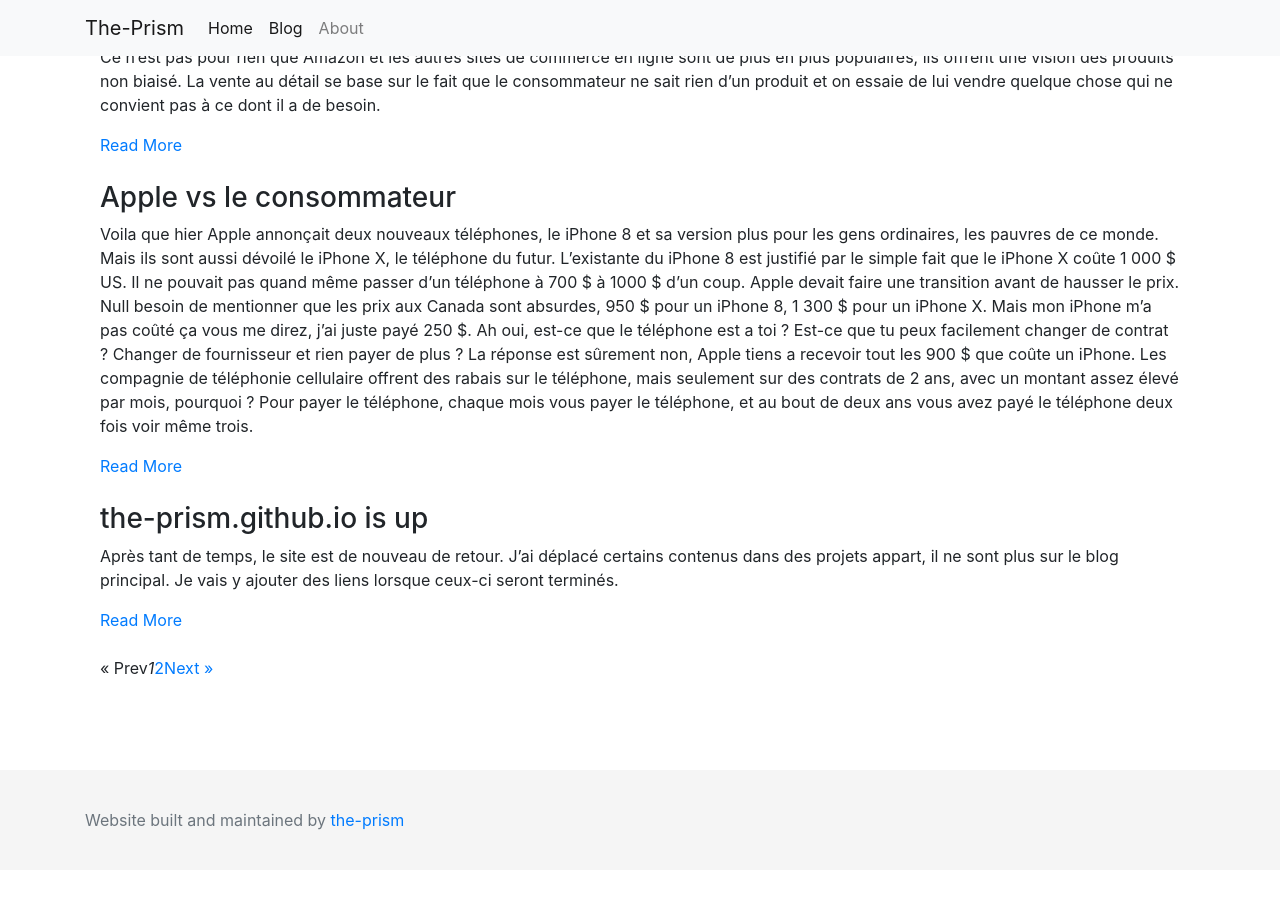
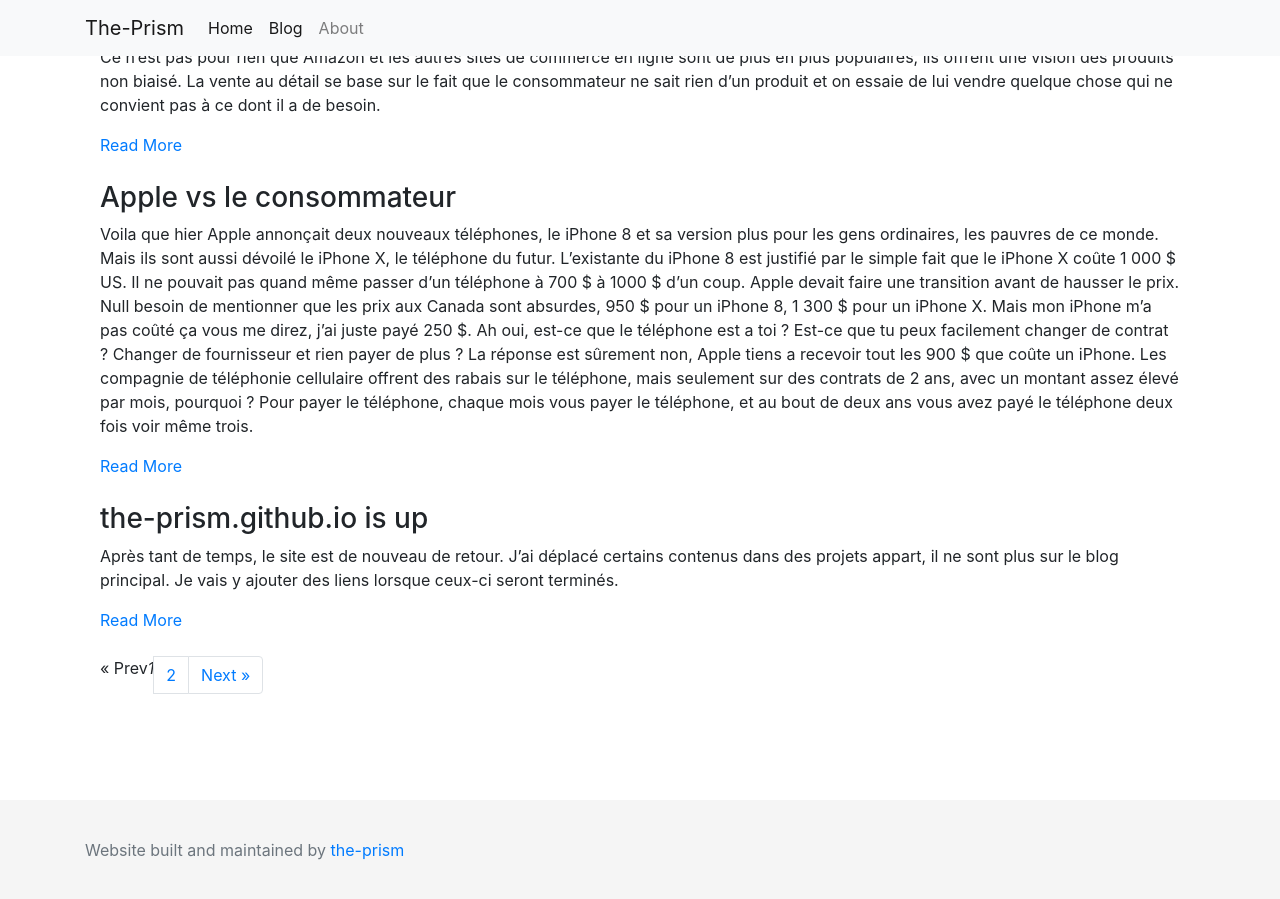
Before and after one commit to the-prism/website, a Jekyll site: the page built from index.html, in a window 1280 px wide and 900 px high, scrolled down 1111 px. Built offline with Jekyll 4.4.1, drawn with Linux system fonts in a browser that asks for light colours; the list of posts is cut into pages by our own code; before the commit the page ends 1981 px from its top, so only the background shows below that.

Commit message:
Update pagination ?

```diff
--- a/index.html
+++ b/index.html
@@ -7,6 +7,8 @@
 <div class="header200px" style="background-image: url(/website/images/head.jpg);">
 &nbsp;
 </div>
+
+{% unless paginator.previous_page %}
 
 <h2 id="projets">Projets</h2>
 
@@ -38,6 +40,8 @@
 
 <p>Vous trouverez plusieurs de mes projets sur ma page personnelle github ainsi que quelques articles sur mon blog.</p>
 
+{% endunless %}
+
 <h2>Blog</h2>
 
 <div class="posts">
@@ -56,27 +60,27 @@
 </div>
 
 {% if paginator.total_pages > 1 %}
-<div class="pagination">
+<ul class="pagination">
   {% if paginator.previous_page %}
-    <a href="{{ paginator.previous_page_path | prepend: site.baseurl | replace: '//', '/' }}">&laquo; Prev</a>
+    <li class="page-item"><a class="page-link" href="{{ paginator.previous_page_path | prepend: site.baseurl | replace: '//', '/' }}">&laquo; Previous</a></li>
   {% else %}
-    <span>&laquo; Prev</span>
+    <li class="page-item"><span>&laquo; Prev</span></li>
   {% endif %}
 
   {% for page in (1..paginator.total_pages) %}
     {% if page == paginator.page %}
-      <em>{{ page }}</em>
+      <li class="page-item"><em>{{ page }}</em></li>
     {% elsif page == 1 %}
-      <a href="{{ paginator.previous_page_path | prepend: site.baseurl | replace: '//', '/' }}">{{ page }}</a>
+      <li class="page-item"><a class="page-link" href="{{ paginator.previous_page_path | prepend: site.baseurl | replace: '//', '/' }}">{{ page }}</a></li>
     {% else %}
-      <a href="{{ site.paginate_path | prepend: site.baseurl | replace: '//', '/' | replace: ':num', page }}">{{ page }}</a>
+      <li class="page-item"><a class="page-link" href="{{ site.paginate_path | prepend: site.baseurl | replace: '//', '/' | replace: ':num', page }}">{{ page }}</a></li>
     {% endif %}
   {% endfor %}
 
   {% if paginator.next_page %}
-    <a href="{{ paginator.next_page_path | prepend: site.baseurl | replace: '//', '/' }}">Next &raquo;</a>
+    <li class="page-item"><a class="page-link" href="{{ paginator.next_page_path | prepend: site.baseurl | replace: '//', '/' }}">Next &raquo;</a></li>
   {% else %}
-    <span>Next &raquo;</span>
+    <li class="page-item"><span>Next &raquo;</span></li>
   {% endif %}
-</div>
+</ul>
 {% endif %}
```
